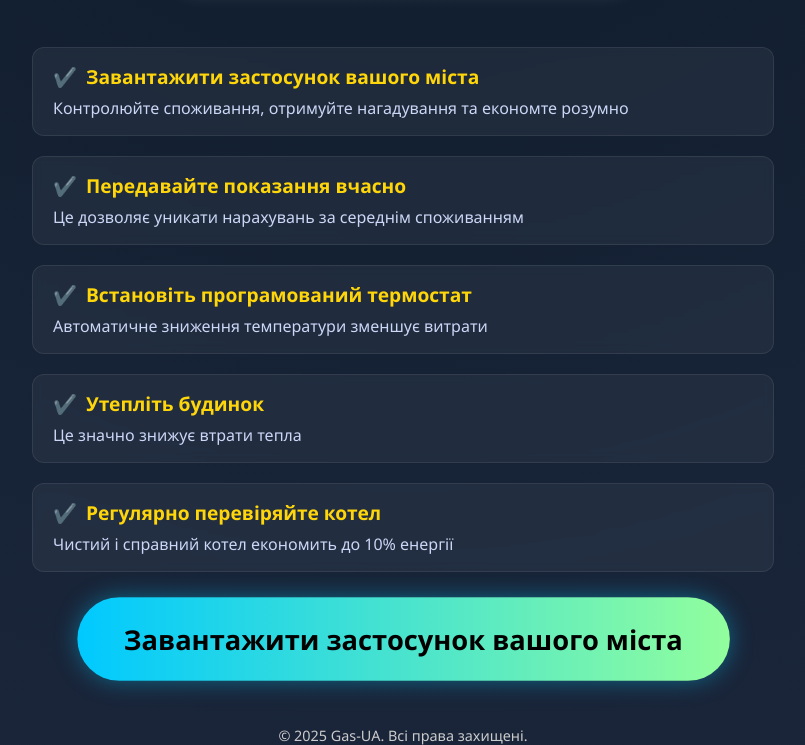
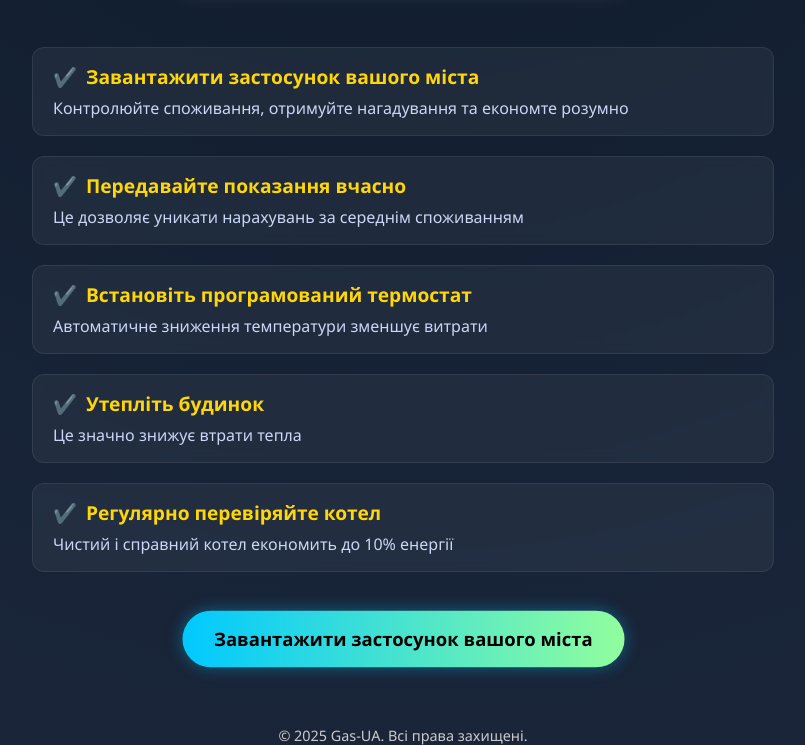
Before and after one commit to GasUkraine/gas-ua-site, a plain HTML site: page save-gas/index.html in a window 1280 px wide. In both pictures the pointer is over the link "Завантажити застосунок вашого міста". Shown: the part 474-1219 px from the top of the page, without its empty margins (237-1042 px from the left). Drawn offline with Linux system fonts and the light colour scheme.

Commit message:
Update index.html

```diff
--- a/save-gas/index.html
+++ b/save-gas/index.html
@@ -105,7 +105,7 @@
     }
 
     .cta a:hover {
-      transform: scale(1.55);
+      transform: scale(1.05);
     }
 
     footer {
```
